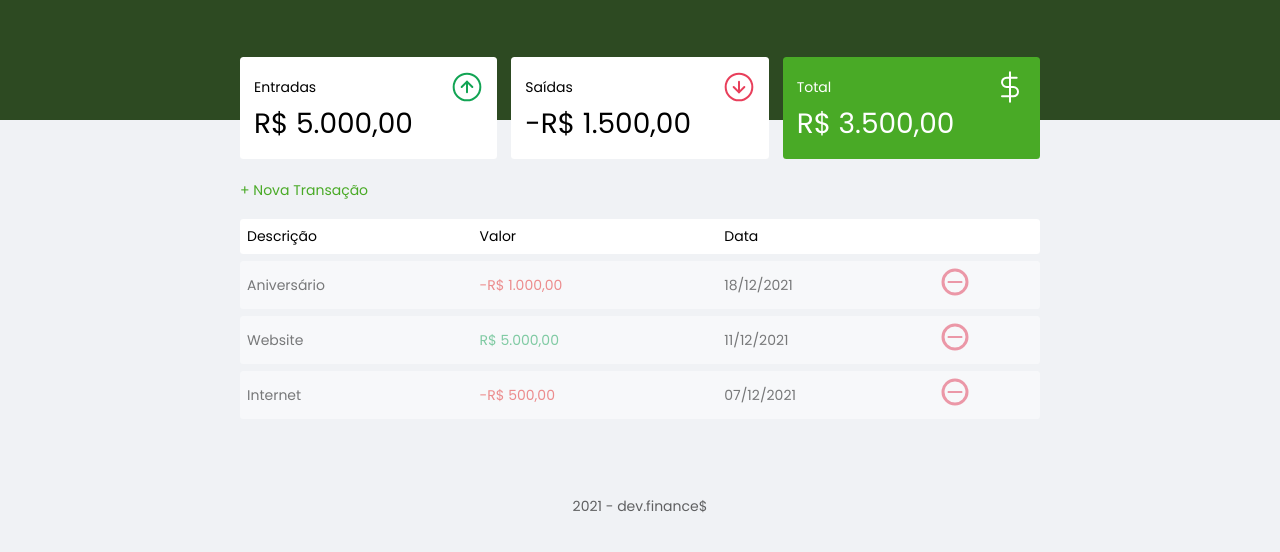
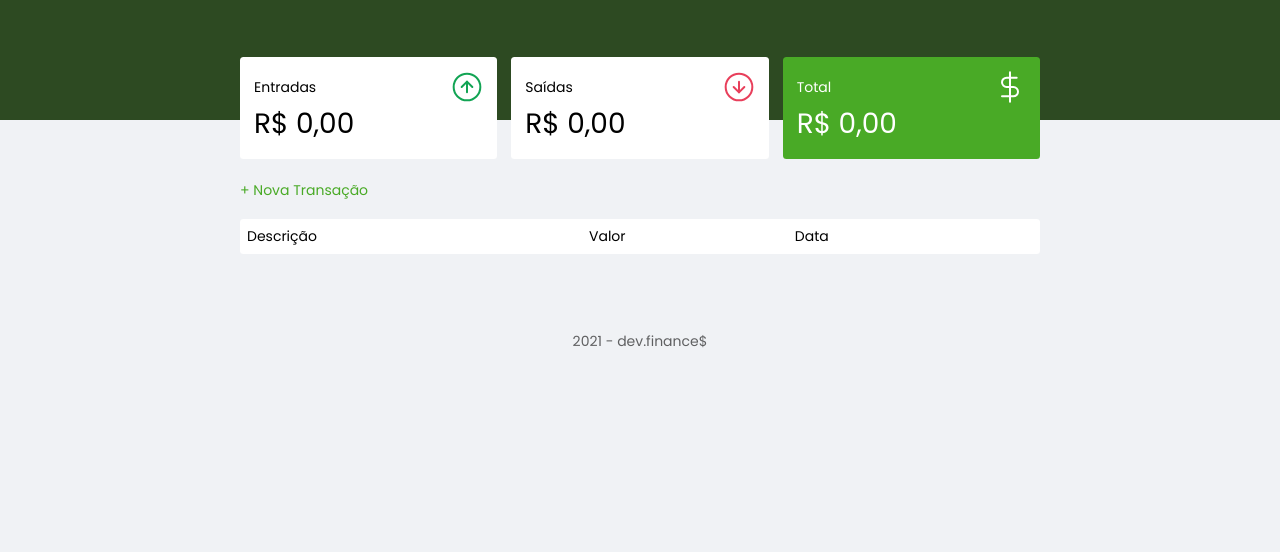
Before and after one commit to eseiji/dev-finance, a plain HTML site: page index.html in a window 1280 px wide. Shown: the part 120-672 px from the top of the page. Drawn offline with Linux system fonts and the light colour scheme.

Commit message:
Armazenando as transações no localStorage

```diff
--- a/index.html
+++ b/index.html
@@ -30,7 +30,7 @@
           <span>Entradas</span>
           <img class="img-balance" src="./assets/income.svg" alt="Imagem de entradas">
         </h3>
-        <p id="incomesDisplay">R$ 5.000,00</p>
+        <p id="incomesDisplay">R$ 0,00</p>
       </div>
 
       <div class="cards">
@@ -38,7 +38,7 @@
           <span>Saídas</span>
           <img class="img-balance" src="./assets/expense.svg" alt="Imagem de saídas">
         </h3>
-        <p id="expensesDisplay">R$ 2.000,00</p>
+        <p id="expensesDisplay">R$ 0,00</p>
       </div>
 
       <div class="cards total">
@@ -46,7 +46,7 @@
           Total
           <img class="img-balance" src="./assets/total.svg" alt="Imagem do total">
         </h3>
-        <p id="totalDisplay">R$ 3.000,00</p>
+        <p id="totalDisplay">R$ 0,00</p>
       </div>
     </section>
 
--- a/script.js
+++ b/script.js
@@ -1,34 +1,23 @@
 const Modal = {
   open() {
-    //Abrir Modal
-    //Adicionar a class active ao Modal
     document.querySelector(".modal-overlay").classList.add("active");
   },
   close() {
-    //Fechar o Modal
-    //Remover a class active do Modal
     document.querySelector(".modal-overlay").classList.remove("active");
   },
 };
 
+const Storage = {
+  get() {
+    return JSON.parse(localStorage.getItem("transactions")) || [];
+  },
+  set(transactions) {
+    localStorage.setItem("transactions", JSON.stringify(transactions));
+  },
+};
+
 const Transaction = {
-  all: [
-    {
-      description: "Aniversário",
-      amount: -100000,
-      date: "18/12/2021",
-    },
-    {
-      description: "Website",
-      amount: 500000,
-      date: "11/12/2021",
-    },
-    {
-      description: "Internet",
-      amount: -50000,
-      date: "07/12/2021",
-    },
-  ],
+  all: Storage.get(),
   add(transaction) {
     Transaction.all.push(transaction);
     App.reload();
@@ -70,11 +59,7 @@ const DOM = {
 
     DOM.transactionsContainer.appendChild(tr);
   },
-  removeTransaction(event) {
-    console.log(event);
-  },
   innerHTMLTransaction(transaction, index) {
-    //console.log(transaction);
     const CSSclass = transaction.amount > 0 ? "income" : "expense";
     const amount = Utils.formatCurrency(transaction.amount);
     const html = `
@@ -115,15 +100,14 @@ const Utils = {
     return signal + value;
   },
   formatAmount(value) {
-    value = Number(value) * 100;
-    return value;
+    value = value * 100;
+    return Math.round(value);
   },
   formatDate(value) {
     day = value.slice(8);
     month = value.slice(5, 7);
     year = value.slice(0, 4);
     return `${day}/${month}/${year}`;
-    //value = day + "/" + month + "/" + year;
   },
 };
 
@@ -178,9 +162,9 @@ const Form = {
 const App = {
   init() {
     Transaction.all.forEach((item, index) => {
-      //DOM.addTransaction(transactions[item.id-1]);
       DOM.addTransaction(item, index);
-      //DOM.updateBalance(item);
+
+      Storage.set(Transaction.all);
     });
 
     DOM.updateBalance();
```
